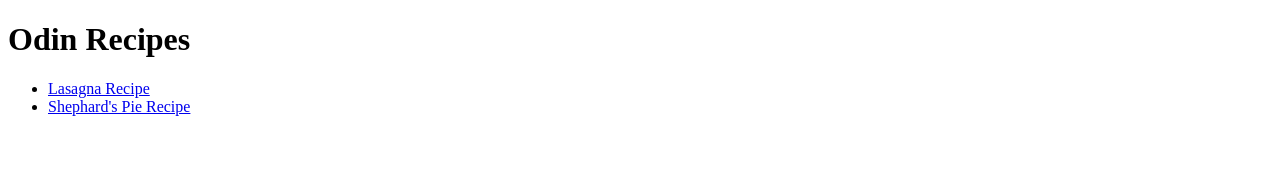
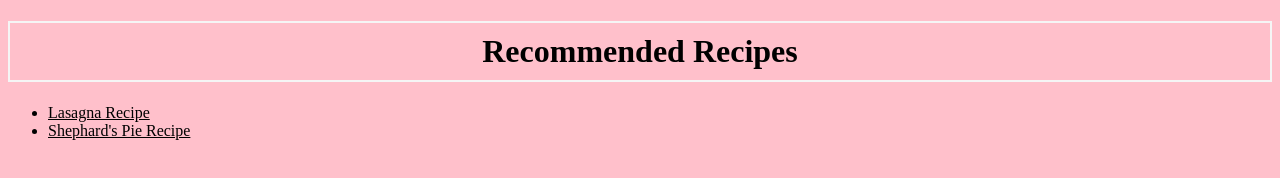
Before and after one commit to a-vanauken/odin-recipes, a plain HTML site: page index.html in a window 1280 px wide. Drawn offline with Linux system fonts and the light colour scheme.

Commit message:
Add styles.css and begin style implementation

```diff
--- a/index.html
+++ b/index.html
@@ -4,10 +4,11 @@
     <meta charset="UTF-8">
     <meta http-equiv="X-UA-Compatible" content="IE=edge">
     <meta name="viewport" content="width=device-width, initial-scale=1.0">
+    <link rel="stylesheet" href="styles.css">
     <title>Odin Recipes</title>
 </head>
 <body>
-    <h1>Odin Recipes</h1>
+    <h1>Recommended Recipes</h1>
     <ul>
         <li><a href="./recipes/lasagna.html">Lasagna Recipe</a></li>
         <li><a href="./recipes/shephardspie.html">Shephard's Pie Recipe</a></li>
--- /dev/null
+++ b/styles.css
@@ -0,0 +1,16 @@
+body {
+    background-color: pink;
+    color: black;
+    font-style: sans-serif;
+}
+
+a {
+    color: black;
+}
+
+h1 {
+    text-align: center;
+    border: 2px solid whitesmoke;
+    display: inline block center;
+    padding: 10px;
+}
```
